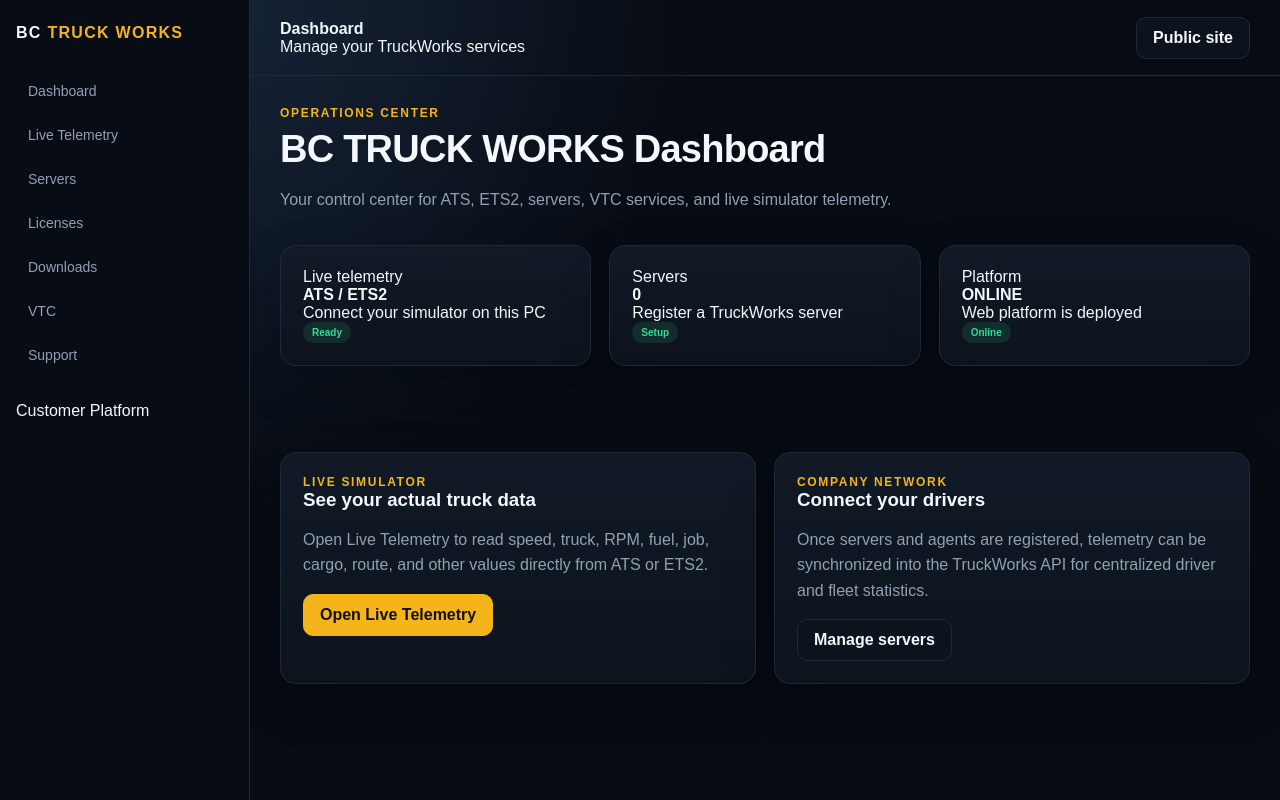
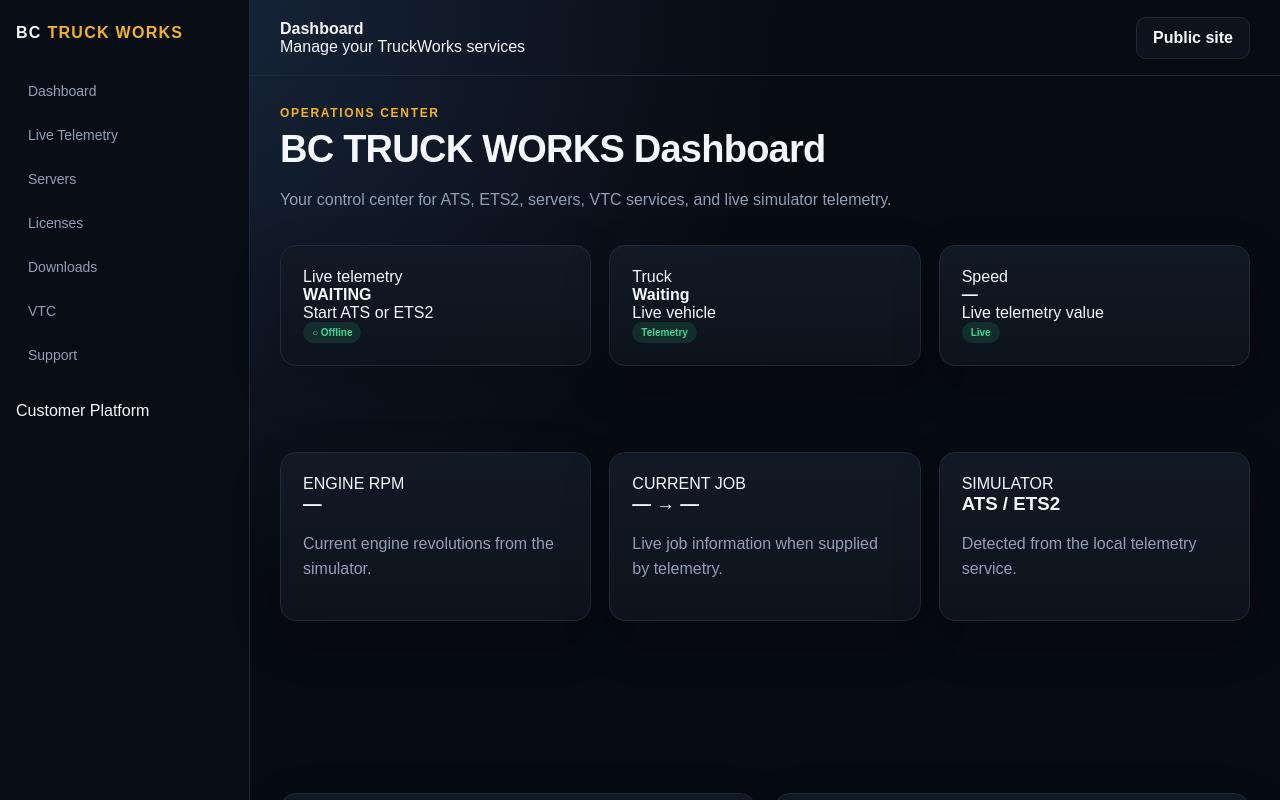
Before and after one commit to dospatch/truckWorks, a Next.js app in the folder apps/web/: page /dashboard in a window 1280 px wide. Shown: the top 800 px of the page. Built offline with nearby package versions, Linux system fonts and the light colour scheme; no server answers.

Commit message:
Show live ATS and ETS2 telemetry on TruckWorks dashboard

```diff
--- a/apps/web/app/dashboard/page.tsx
+++ b/apps/web/app/dashboard/page.tsx
@@ -1,35 +1,167 @@
+"use client";
+
 import Link from "next/link";
+import { useCallback, useEffect, useState } from "react";
 import { DashboardShell } from "../components/DashboardShell";
 
+type Telemetry = Record<string, any>;
+
+function pick(data: Telemetry | null, paths: string[], fallback: any = "—") {
+  for (const path of paths) {
+    const value = path.split(".").reduce((obj, key) => obj?.[key], data);
+    if (value !== undefined && value !== null && value !== "") return value;
+  }
+  return fallback;
+}
+
 export default function DashboardPage() {
-  return <DashboardShell title="Dashboard">
+  const [data, setData] = useState<Telemetry | null>(null);
+  const [connected, setConnected] = useState(false);
+
+  const readTelemetry = useCallback(async () => {
+    try {
+      const response = await fetch(
+        "http://127.0.0.1:25555/api/ets2/telemetry?truckworks_ts=" +
+          Date.now(),
+        { cache: "no-store" }
+      );
+
+      if (!response.ok) throw new Error("Telemetry unavailable");
+
+      const payload = await response.json();
+      setData(payload);
+      setConnected(Boolean(payload?.game?.connected));
+    } catch {
+      setConnected(false);
+    }
+  }, []);
+
+  useEffect(() => {
+    readTelemetry();
+    const timer = window.setInterval(readTelemetry, 1000);
+    return () => window.clearInterval(timer);
+  }, [readTelemetry]);
+
+  const game = pick(data, ["game.gameName"], "ATS / ETS2");
+  const truck =
+    [pick(data, ["truck.make"], ""), pick(data, ["truck.model"], "")]
+      .filter(Boolean)
+      .join(" ") || "Waiting";
+
+  const speed = Number(pick(data, ["truck.speed"], NaN));
+  const rpm = Number(
+    pick(data, ["truck.engineRpm", "truck.rpm"], NaN)
+  );
+
+  const speedText = Number.isFinite(speed) ? Math.round(speed) : "—";
+  const rpmText = Number.isFinite(rpm) ? Math.round(rpm).toLocaleString() : "—";
+
+  const source = pick(
+    data,
+    ["job.sourceCity", "job.sourceCityName"],
+    "—"
+  );
+
+  const destination = pick(
+    data,
+    ["job.destinationCity", "job.destinationCityName"],
+    "—"
+  );
+
+  return (
+    <DashboardShell title="Dashboard">
       <div className="section-title">
         <div className="eyebrow">Operations Center</div>
         <h2>BC TRUCK WORKS Dashboard</h2>
-      <p>Your control center for ATS, ETS2, servers, VTC services, and live simulator telemetry.</p>
+        <p>
+          Your control center for ATS, ETS2, servers, VTC services,
+          and live simulator telemetry.
+        </p>
       </div>
 
       <div className="grid three">
-      <article className="card stat"><div><div className="kicker">Live telemetry</div><strong>ATS / ETS2</strong><div className="kicker">Connect your simulator on this PC</div></div><span className="badge">Ready</span></article>
-      <article className="card stat"><div><div className="kicker">Servers</div><strong>0</strong><div className="kicker">Register a TruckWorks server</div></div><span className="badge warning">Setup</span></article>
-      <article className="card stat"><div><div className="kicker">Platform</div><strong>ONLINE</strong><div className="kicker">Web platform is deployed</div></div><span className="badge">Online</span></article>
+        <article className="card stat">
+          <div>
+            <div className="kicker">Live telemetry</div>
+            <strong>{connected ? "LIVE" : "WAITING"}</strong>
+            <div className="kicker">
+              {connected ? game : "Start ATS or ETS2"}
+            </div>
+          </div>
+          <span className={"badge " + (connected ? "" : "warning")}>
+            {connected ? "● Connected" : "○ Offline"}
+          </span>
+        </article>
+
+        <article className="card stat">
+          <div>
+            <div className="kicker">Truck</div>
+            <strong>{truck}</strong>
+            <div className="kicker">Live vehicle</div>
+          </div>
+          <span className="badge">Telemetry</span>
+        </article>
+
+        <article className="card stat">
+          <div>
+            <div className="kicker">Speed</div>
+            <strong>{speedText}</strong>
+            <div className="kicker">Live telemetry value</div>
+          </div>
+          <span className="badge">Live</span>
+        </article>
+      </div>
+
+      <div className="section">
+        <div className="grid three">
+          <article className="card">
+            <div className="kicker">ENGINE RPM</div>
+            <h3>{rpmText}</h3>
+            <p>Current engine revolutions from the simulator.</p>
+          </article>
+
+          <article className="card">
+            <div className="kicker">CURRENT JOB</div>
+            <h3>{source} → {destination}</h3>
+            <p>Live job information when supplied by telemetry.</p>
+          </article>
+
+          <article className="card">
+            <div className="kicker">SIMULATOR</div>
+            <h3>{game}</h3>
+            <p>Detected from the local telemetry service.</p>
+          </article>
+        </div>
       </div>
 
       <div className="section">
         <div className="grid two">
           <article className="card">
             <div className="eyebrow">LIVE SIMULATOR</div>
-          <h3>See your actual truck data</h3>
-          <p>Open Live Telemetry to read speed, truck, RPM, fuel, job, cargo, route, and other values directly from ATS or ETS2.</p>
-          <Link className="btn primary" href="/dashboard/telemetry">Open Live Telemetry</Link>
+            <h3>Actual truck data</h3>
+            <p>
+              BC TRUCK WORKS now polls the local ATS/ETS2 telemetry
+              endpoint every second for live truck information.
+            </p>
+            <Link className="btn primary" href="/dashboard/telemetry">
+              Open Live Telemetry
+            </Link>
           </article>
+
           <article className="card">
             <div className="eyebrow">COMPANY NETWORK</div>
             <h3>Connect your drivers</h3>
-          <p>Once servers and agents are registered, telemetry can be synchronized into the TruckWorks API for centralized driver and fleet statistics.</p>
-          <Link className="btn ghost" href="/dashboard/servers">Manage servers</Link>
+            <p>
+              Driver and fleet telemetry can be synchronized centrally
+              through the authenticated TruckWorks agent once servers
+              are registered.
+            </p>
+            <Link className="btn ghost" href="/dashboard/servers">
+              Manage servers
+            </Link>
           </article>
         </div>
       </div>
-  </DashboardShell>;
+    </DashboardShell>
+  );
 }
```
Lines whose indentation alone changed are shown as unchanged.
